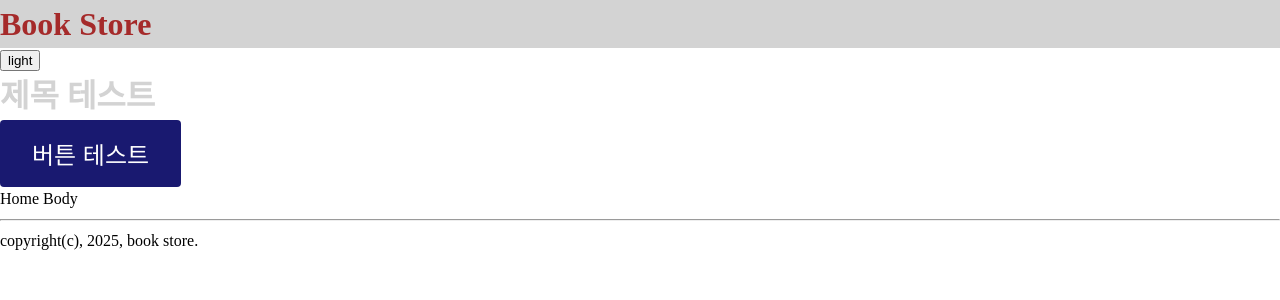
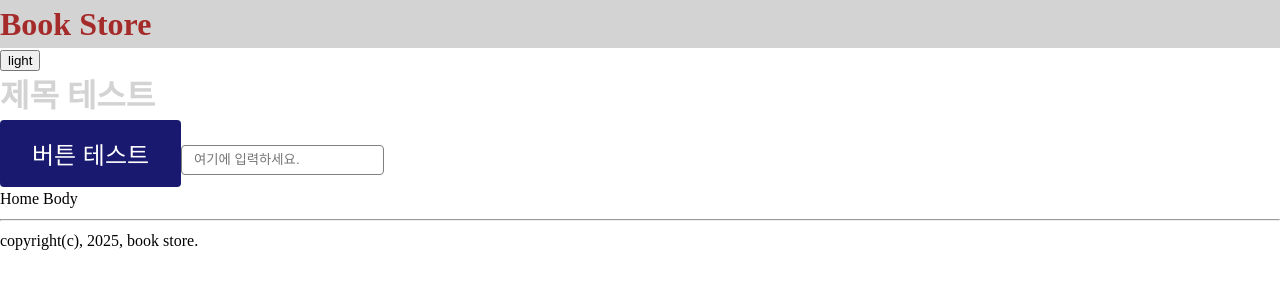
Before and after one commit to suooo/Book-Store, a React (Create React App) app: page / in a window 1280 px wide. Shown: the top 300 px of the page. Built offline with nearby package versions, Linux system fonts and the light colour scheme.

Commit message:
feat: InputText 컴포넌트 구현

```diff
--- /dev/null
+++ b/src/components/common/InputText.tsx
@@ -0,0 +1,23 @@
+import React, { ForwardedRef } from "react";
+import styled from "styled-components";
+
+interface Props {
+  placeholder?: string;
+}
+
+const InputText = React.forwardRef(
+  ({ placeholder }: Props, ref: ForwardedRef<HTMLInputElement>) => {
+    return <InputTextStyled placeholder={placeholder} ref={ref} />;
+  }
+);
+
+const InputTextStyled = styled.input.attrs({ type: "text" })`
+  padding: 0.25rem 0.75rem;
+  border: 1px solid ${({ theme }) => theme.color.border};
+  border-radius: ${({ theme }) => theme.borderRadius.default};
+  font-sixe: 1rem;
+  line-height: 1.5;
+  color: ${({ theme }) => theme.color.text};
+`;
+
+export default InputText;
--- a/src/pages/Home.tsx
+++ b/src/pages/Home.tsx
@@ -1,4 +1,5 @@
 import Button from "../components/common/Button";
+import InputText from "../components/common/InputText";
 import Title from "../components/common/Title";
 
 function Home() {
@@ -10,6 +11,7 @@
       <Button size="large" scheme="primary">
         버튼 테스트
       </Button>
+      <InputText placeholder="여기에 입력하세요." />
       <div>Home Body</div>
     </>
   );
--- a/src/style/theme.ts
+++ b/src/style/theme.ts
@@ -1,5 +1,11 @@
 export type ThemeName = "light" | "dark";
-export type ColorKey = "primary" | "background" | "secondary" | "third";
+export type ColorKey =
+  | "primary"
+  | "background"
+  | "secondary"
+  | "third"
+  | "border"
+  | "text";
 export type HeadingSize = "large" | "medium" | "small";
 export type ButtonSize = "large" | "medium" | "small";
 export type ButtonScheme = "primary" | "normal";
@@ -38,6 +44,8 @@
     background: "lightgray",
     secondary: "blue",
     third: "green",
+    border: "grey",
+    text: "black",
   },
   heading: {
     large: {
@@ -87,6 +95,8 @@
     background: "midnightblue",
     secondary: "darkblue",
     third: "darkgreen",
+    border: "grey",
+    text: "black",
   },
 };
 
```
Also changed, not shown: 1 other file (tests, documents, lock files or other folders).
